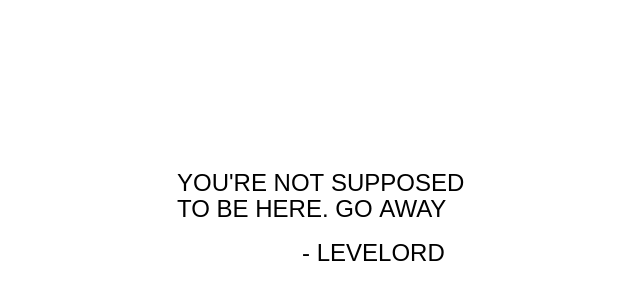
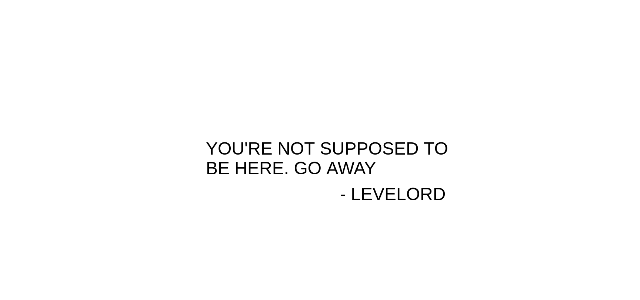
Before and after one commit to triamero/phaser-game-template, a website built with webpack: page src/index.html in a window 1280 px wide. Shown: the part 138-438 px from the top of the page, without its empty margins (313-953 px from the left). Built offline with nearby package versions, Linux system fonts and the light colour scheme; animation ran at ten frames a second.

Commit message:
* updated template

```diff
--- a/src/index.html
+++ b/src/index.html
@@ -1,19 +1,22 @@
-<html>
+<html lang="en">
 
 <head>
     <meta charset="utf-8">
-    <title>My super game</title>
+    <title>My New Super Game</title>
 </head>
 <style>
     canvas {
         display: flex;
         margin: auto;
     }
+
+    body {
+        margin: 0;
+    }
 </style>
 
 <body>
 <div id="root"></div>
-<script src="dist/main.js" charset="utf-8"></script>
 </body>
 
 </html>
--- a/src/main.ts
+++ b/src/main.ts
@@ -5,8 +5,8 @@ class Main extends Phaser.Game {
     constructor() {
         const config: Phaser.Types.Core.GameConfig = {
             type: Phaser.AUTO,
-            width: 600,
-            height: 800,
+            width: 1080,
+            height: 2160,
             parent: "root",
             scale: {
                 autoCenter: Phaser.Scale.Center.CENTER_BOTH,
--- a/src/scenes/welcome.scene.ts
+++ b/src/scenes/welcome.scene.ts
@@ -5,18 +5,19 @@ export class WelcomeScene extends Phaser.Scene {
     // noinspection JSUnusedGlobalSymbols
     create() {
 
-        this.add.text(150, 300, "YOU'RE NOT SUPPOSED TO BE HERE. GO AWAY", {
-            fontSize: "24px",
+        this.add.text(540, 800, "YOU'RE NOT SUPPOSED TO BE HERE. GO AWAY", {
+            fontSize: "48px",
             fontFamily: "Arial",
             color: "#000000",
+            align: "left",
             wordWrap: {
                 useAdvancedWrap: true,
-                width: 300
+                width: 700
             }
-        });
+        }).setOrigin(0.5);
 
-        this.add.text(275, 370, "- LEVELORD", {
-            fontSize: "24px",
+        this.add.text(575, 870, "- LEVELORD", {
+            fontSize: "48px",
             fontFamily: "Arial",
             color: "#000000"
         });
```
Also changed, not shown: 1 other file.
